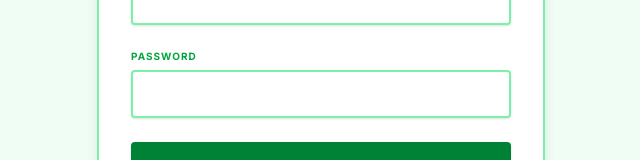
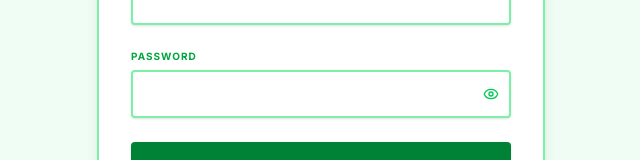
Before and after one commit to abhiramyarlagadda-svg/Postings-Reviwer, a React (Vite) app: page /login in a window 1280 px wide. Shown: the part 324-484 px from the top of the page, without its empty margins (319-959 px from the left). Built offline with nearby package versions, Linux system fonts and the light colour scheme.

Commit message:
Add show/hide password eye icon to Login and Register
https://claude.ai/code/session_019No51LwfEKdDNhD5V25Yuf

```diff
--- a/src/pages/Login.tsx
+++ b/src/pages/Login.tsx
@@ -1,5 +1,6 @@
 import React, { useState } from 'react';
 import { useNavigate, Link } from 'react-router';
+import { Eye, EyeOff } from 'lucide-react';
 import { Button } from '@/src/components/ui/button';
 import { Input } from '@/src/components/ui/input';
 import { Label } from '@/src/components/ui/label';
@@ -9,6 +10,7 @@ import { useAuth } from '@/src/lib/AuthContext';
 export default function Login() {
   const [email, setEmail] = useState('');
   const [password, setPassword] = useState('');
+  const [showPassword, setShowPassword] = useState(false);
   const [error, setError] = useState('');
   const navigate = useNavigate();
   const { login, user } = useAuth();
@@ -82,7 +84,12 @@ export default function Login() {
             </div>
             <div className="space-y-2">
               <Label htmlFor="password">Password</Label>
-              <Input id="password" type="password" required value={password} onChange={(e) => setPassword(e.target.value)} className="h-12 border-green-300 font-medium tracking-widest" />
+              <div className="relative">
+                <Input id="password" type={showPassword ? 'text' : 'password'} required value={password} onChange={(e) => setPassword(e.target.value)} className="h-12 border-green-300 font-medium tracking-widest pr-10" />
+                <button type="button" onClick={() => setShowPassword(v => !v)} className="absolute right-3 top-1/2 -translate-y-1/2 text-green-500 hover:text-green-800">
+                  {showPassword ? <EyeOff className="w-4 h-4" /> : <Eye className="w-4 h-4" />}
+                </button>
+              </div>
             </div>
             <Button type="submit" className="w-full h-12 text-sm shadow-sm pt-3">LOGIN</Button>
             <Button type="button" onClick={handleDemoLogin} variant="secondary" className="w-full h-12 text-sm shadow-sm pt-3 mt-4">DEMO LOGIN (NO CREDS)</Button>
--- a/src/pages/Register.tsx
+++ b/src/pages/Register.tsx
@@ -1,5 +1,6 @@
 import React, { useState } from 'react';
 import { useNavigate, Link } from 'react-router';
+import { Eye, EyeOff } from 'lucide-react';
 import { Button } from '@/src/components/ui/button';
 import { Input } from '@/src/components/ui/input';
 import { Label } from '@/src/components/ui/label';
@@ -10,6 +11,7 @@ export default function Register() {
   const [name, setName] = useState('');
   const [email, setEmail] = useState('');
   const [password, setPassword] = useState('');
+  const [showPassword, setShowPassword] = useState(false);
   const [error, setError] = useState('');
   const navigate = useNavigate();
   const { login, user } = useAuth();
@@ -61,7 +63,12 @@ export default function Register() {
             </div>
             <div className="space-y-2">
               <Label htmlFor="password">Password</Label>
-              <Input id="password" type="password" required value={password} onChange={(e) => setPassword(e.target.value)} className="h-12 border-green-300 font-medium tracking-widest" />
+              <div className="relative">
+                <Input id="password" type={showPassword ? 'text' : 'password'} required value={password} onChange={(e) => setPassword(e.target.value)} className="h-12 border-green-300 font-medium tracking-widest pr-10" />
+                <button type="button" onClick={() => setShowPassword(v => !v)} className="absolute right-3 top-1/2 -translate-y-1/2 text-green-500 hover:text-green-800">
+                  {showPassword ? <EyeOff className="w-4 h-4" /> : <Eye className="w-4 h-4" />}
+                </button>
+              </div>
             </div>
             <Button type="submit" className="w-full h-12 text-sm shadow-sm pt-3 mt-4">SIGN UP</Button>
           </form>
```
